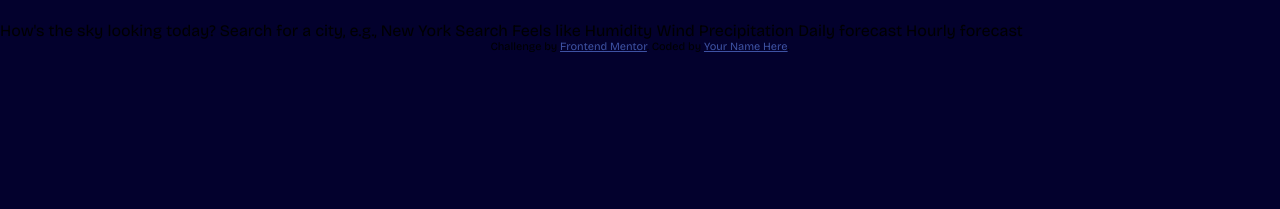
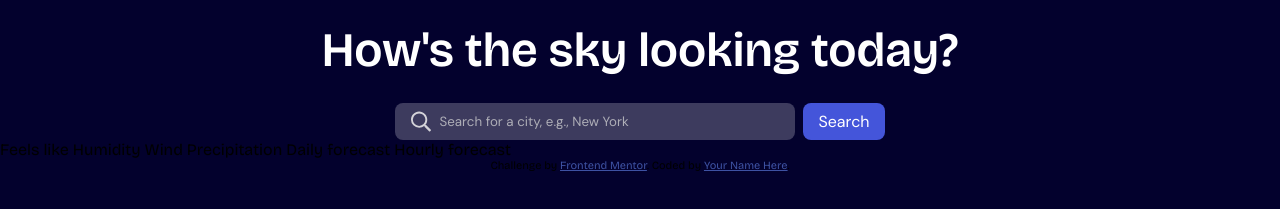
Before and after one commit to husamXA1/weather-app-frontendmentor, a plain HTML site: page index.html in a window 1280 px wide. Shown: the part 71-280 px from the top of the page. Drawn offline with Linux system fonts and the light colour scheme.

Commit message:
implement intro section

```diff
--- a/index.html
+++ b/index.html
@@ -72,10 +72,18 @@
     <script src="./scripts/header_menu.js"></script>
   </header>
 
-  How's the sky looking today?
-
-  Search for a city, e.g., New York
-  Search
+  <div class="container intro">
+    <div>
+      <p class="intro-title">How's the sky looking today?</p>
+    </div>
+    <div class="search-bar">
+      <div class="search-input">
+        <img src="./assets/images/icon-search.svg" alt="search">
+        <input type="text" placeholder="Search for a city, e.g., New York">
+      </div>
+      <button>Search</button>
+    </div>
+  </div>
 
   Feels like
   <!-- Insert temperature here -->
--- a/styles.css
+++ b/styles.css
@@ -126,3 +126,78 @@ header .units-menu button.active img {
 header .units-menu span {
     padding: 0.5em;
 }
+
+/* Intro section */
+.intro {
+    text-align: center;
+}
+
+.intro-title {
+    color: hsl(0, 0%, 100%);
+    font-size: 3rem;
+    font-weight: 600;
+    margin-bottom: 0.5em;
+}
+
+.search-bar {
+    display: flex;
+    flex-direction: column;
+    justify-content: center;
+    align-items: center;
+    gap: 0.5em;
+}
+
+.intro .search-input {
+    display: flex;
+    flex-direction: row;
+    gap: 0.5em;
+    background-color: hsl(243, 23%, 30%);
+    border-radius: 0.5em;
+    padding: 0.5em 1em 0.5em;
+    font-size: 1rem;
+    width: 90vw;
+}
+
+.intro input {
+    color: hsl(0, 0%, 100%);
+    background-color: hsl(243, 23%, 30%);
+    border: none;
+    outline: none;
+    font-family: "DM Sans", sans-serif;
+    width: 100%;
+}
+
+.intro input::placeholder {
+    color: hsl(240, 6%, 70%);
+}
+
+.intro button {
+    width: 90vw;
+    background: hsl(233, 67%, 56%);
+    border: none;
+    border-radius: 0.5em;
+    padding: 0.5em 1em;
+    font-size: 1rem;
+    color: hsl(0, 0%, 100%);
+    font-family: "DM Sans", sans-serif;
+    cursor: pointer;
+    transition: background-color 0.3s;
+}
+
+.intro button:hover {
+    background-color: hsl(248, 70%, 36%);
+}
+
+@media (min-width: 600px) {
+    .intro .search-input {
+        width: 400px;
+    }
+
+    .intro button {
+        width: max-content;
+    }
+
+    .search-bar {
+        flex-direction: row;
+    }
+}
```
